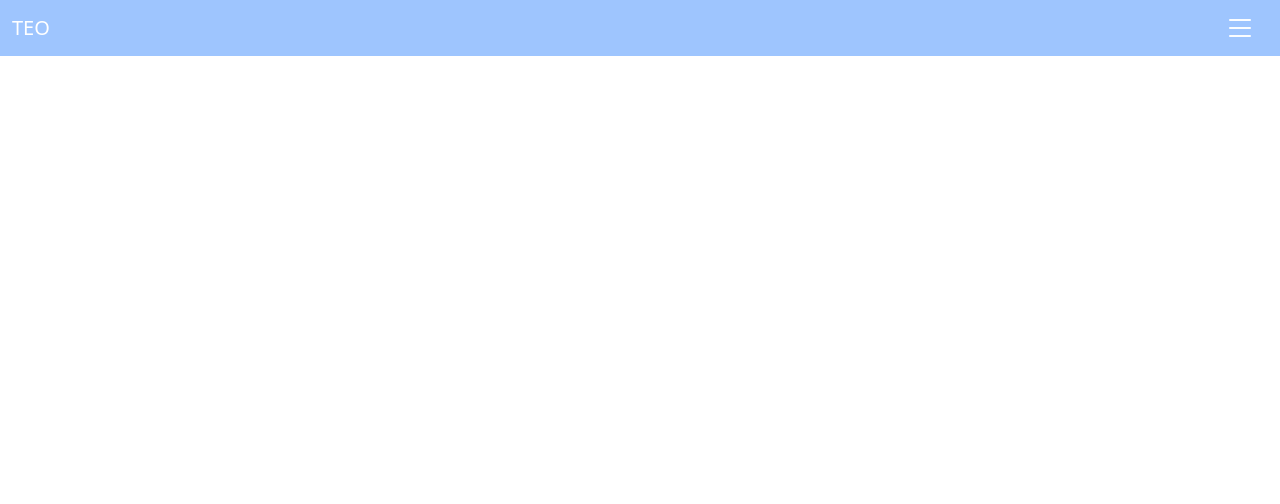
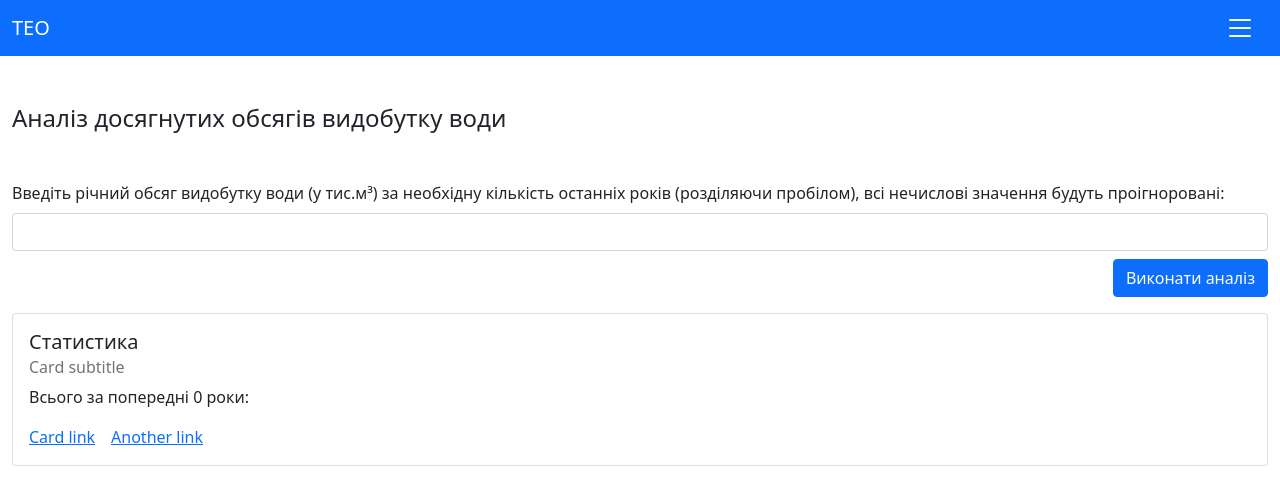
Before and after one commit to anstss/feasibility-study-GWE, a React (Create React App) app in the folder feasibility-study-gwe/: page / in a window 1280 px wide. Shown: the top 504 px of the page. Built offline with nearby package versions, Linux system fonts and the light colour scheme.

Commit message:
add analysis page, add bar chart for analysis, calculate statistic

```diff
--- a/feasibility-study-gwe/package.json
+++ b/feasibility-study-gwe/package.json
@@ -16,6 +16,7 @@
     "react-redux": "^7.2.6",
     "react-router-dom": "^6.0.2",
     "react-scripts": "4.0.3",
+    "recharts": "^2.1.6",
     "redux": "^4.1.2",
     "typescript": "^4.5.2",
     "web-vitals": "^1.1.2"
--- a/feasibility-study-gwe/src/app.tsx
+++ b/feasibility-study-gwe/src/app.tsx
@@ -1,11 +1,15 @@
 import React from "react";
 import Navbar from "./components/navbar/navbar";
 import "./shared/styles.scss";
+import AnalysisPage from "./components/pages/analysisPage/analysisPage";
 
 function App() {
   return (
     <div>
       <Navbar />
+      <div className="container">
+        <AnalysisPage />
+      </div>
     </div>
   );
 }
--- a/feasibility-study-gwe/src/components/navbar/navbar.tsx
+++ b/feasibility-study-gwe/src/components/navbar/navbar.tsx
@@ -3,8 +3,8 @@ import "./navbar.scss";
 
 const Navbar = () => {
   return (
-    <nav className="navbar navbar-light bg-primary fixed-top">
-      <div className="container-fluid">
+    <nav className="navbar navbar-light bg-primary">
+      <div className="container-fluid container">
         <a className="navbar-brand text-white" href="#">
           ТЕО
         </a>
--- /dev/null
+++ b/feasibility-study-gwe/src/components/pages/analysisPage/analysisPage.scss
@@ -0,0 +1,3 @@
+.input-text {
+  margin-right: 15px;
+}
--- /dev/null
+++ b/feasibility-study-gwe/src/components/pages/analysisPage/analysisPage.tsx
@@ -0,0 +1,139 @@
+import React, { useEffect, useState } from "react";
+import "./analysisPage.scss";
+import { feasibilityStudySlice } from "../../../store/reducers/feasibilityStudySlice";
+import { useAppDispatch, useAppSelector } from "../../../hooks/redux-hooks";
+import {
+  Bar,
+  BarChart,
+  CartesianGrid,
+  Legend,
+  ResponsiveContainer,
+  Tooltip,
+  XAxis,
+  YAxis,
+} from "recharts";
+
+type ChartDataElement = {
+  year: number;
+  waterProductionVolume: number;
+};
+
+const AnalysisPage = () => {
+  const [waterExtractionsData, setWaterExtractionsData] = useState<string>("");
+  const { annualWaterWithdrawalData } = useAppSelector(
+    (state) => state.feasibilityStudyReducer
+  );
+  const { setAnnualWaterWithdrawalData } = feasibilityStudySlice.actions;
+  const dispatch = useAppDispatch();
+  const [chartData, setChartData] = useState<ChartDataElement[]>([]);
+
+  const handleChangeWaterExtractionsData = (
+    event: React.ChangeEvent<HTMLInputElement>
+  ) => {
+    setWaterExtractionsData(event.target.value);
+  };
+
+  const handleAnalyses = () => {
+    const data: number[] = waterExtractionsData
+      .replaceAll(",", ".")
+      .split(" ")
+      .filter((el) => !isNaN(+el))
+      .map((el) => +el);
+    dispatch(setAnnualWaterWithdrawalData(data));
+  };
+
+  useEffect(() => {
+    const currentYear: number = new Date().getFullYear();
+    const transformedData: ChartDataElement[] = annualWaterWithdrawalData.map(
+      (el, index) => {
+        return {
+          year: currentYear - annualWaterWithdrawalData.length + index,
+          waterProductionVolume: el,
+        };
+      }
+    );
+    setChartData(transformedData);
+  }, [annualWaterWithdrawalData]);
+
+  const calculateStatistic = () => {
+    const totalForPreviousYears = annualWaterWithdrawalData.reduce(
+      (prev, current) => prev + current
+    );
+    const averageForPreviousYears =
+      totalForPreviousYears / annualWaterWithdrawalData.length;
+    let totalForLastTenYears = 0;
+    let averageForLastTenYears = 0;
+    if (annualWaterWithdrawalData.length > 10) {
+      totalForLastTenYears = annualWaterWithdrawalData
+        .slice(-10)
+        .reduce((prev, current) => prev + current);
+      averageForLastTenYears = totalForLastTenYears / 10;
+    }
+  };
+
+  return (
+    <div>
+      <h2 className="fs-4 my-5">Аналіз досягнутих обсягів видобутку води</h2>
+      <div className="input-group-prepend input-text mb-2">
+        Введіть річний обсяг видобутку води (у тис.м³) за необхідну кількість
+        останніх років (розділяючи пробілом), всі нечислові значення будуть
+        проігноровані:
+      </div>
+      <div className="d-flex flex-wrap justify-content-end mb-3">
+        <input
+          type="text"
+          className="form-control mb-2"
+          value={waterExtractionsData}
+          onChange={handleChangeWaterExtractionsData}
+        />
+        <button
+          type="button"
+          className="btn btn-primary"
+          onClick={handleAnalyses}
+        >
+          Виконати аналіз
+        </button>
+      </div>
+      {chartData.length ? (
+        <React.Fragment>
+          <h4 className="card-title text-center mb-3">
+            Динаміка видобутку води за {chartData[0].year} -{" "}
+            {chartData[chartData.length - 1].year} роки
+          </h4>
+          <ResponsiveContainer width="100%" height={500}>
+            <BarChart data={chartData}>
+              <CartesianGrid strokeDasharray="3 3" />
+              <XAxis dataKey="year" />
+              <YAxis />
+              <Tooltip />
+              <Legend />
+              <Bar
+                dataKey="waterProductionVolume"
+                name="Річний обсяг видобутку, тис.м³"
+                fill="#8884d8"
+              />
+            </BarChart>
+          </ResponsiveContainer>
+        </React.Fragment>
+      ) : null}
+      <div className="card">
+        <div className="card-body">
+          <h5 className="card-title">Статистика</h5>
+          <h6 className="card-subtitle mb-2 text-muted">Card subtitle</h6>
+          <p className="card-text">
+            Всього за попередні {annualWaterWithdrawalData.length}{" "}
+            {annualWaterWithdrawalData.length >= 5 ? "років" : "роки"}: {}
+          </p>
+          <a href="#" className="card-link">
+            Card link
+          </a>
+          <a href="#" className="card-link">
+            Another link
+          </a>
+        </div>
+      </div>
+    </div>
+  );
+};
+
+export default AnalysisPage;
--- a/feasibility-study-gwe/src/hooks/redux-hooks.ts
+++ b/feasibility-study-gwe/src/hooks/redux-hooks.ts
@@ -2,4 +2,4 @@ import { TypedUseSelectorHook, useDispatch, useSelector } from "react-redux";
 import { AppDispatch, RootState } from "../store/store";
 
 export const useAppDispatch = () => useDispatch<AppDispatch>();
-export const useTypedSelector: TypedUseSelectorHook<RootState> = useSelector;
+export const useAppSelector: TypedUseSelectorHook<RootState> = useSelector;
--- /dev/null
+++ b/feasibility-study-gwe/src/react-app-env.d.ts
@@ -0,0 +1 @@
+/// <reference types="react-scripts" />
--- a/feasibility-study-gwe/src/shared/styles.scss
+++ b/feasibility-study-gwe/src/shared/styles.scss
@@ -1,5 +1,9 @@
 @import "variables";
 
-.bg-primary {
-  background-color: $primary-color !important;
+//.bg-primary {
+//  background-color: $primary-color !important;
+//}
+
+.container {
+  max-width: 1600px;
 }
--- a/feasibility-study-gwe/src/store/reducers/feasibilityStudySlice.ts
+++ b/feasibility-study-gwe/src/store/reducers/feasibilityStudySlice.ts
@@ -8,7 +8,7 @@ const initialState: feasibilityStudyState = {
   annualWaterWithdrawalData: [],
 };
 
-const feasibilityStudySlice = createSlice({
+export const feasibilityStudySlice = createSlice({
   name: "feasibilityStudy",
   initialState,
   reducers: {
```
Also changed, not shown: 1 other file (tests, documents, lock files or other folders).
